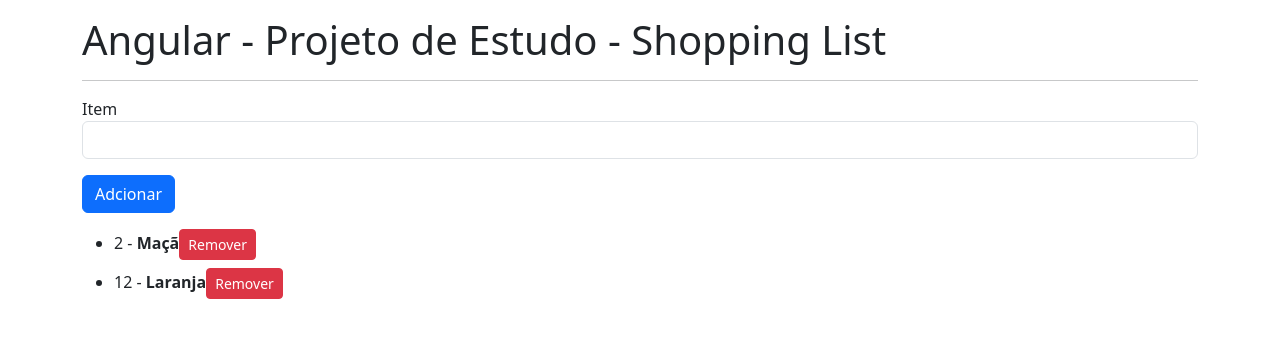
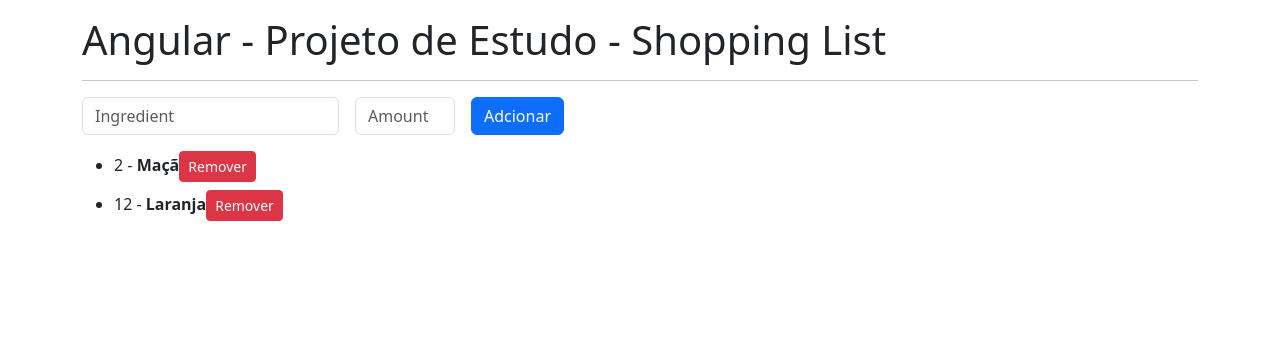
Before and after one commit to DemitriusLeandroCosta/angular-ngrx, an Angular app in the folder ngrx-shopping-list/: page / in a window 1280 px wide. Shown: the top 338 px of the page. Built offline with nearby package versions, Linux system fonts and the light colour scheme.

Commit message:
Ajustes de layout

```diff
--- a/ngrx-shopping-list/src/app/add-ingredient/add-ingredient.component.html
+++ b/ngrx-shopping-list/src/app/add-ingredient/add-ingredient.component.html
@@ -1,7 +1,10 @@
-<form class="row row-cols-auto g-3 align-itens-center">
-  <div class="col-12">
-    <label class="visually-hiden" for="item">Item</label>
-    <input type="text" class="form-control" id="item">
+<form class="row row-cols-lg-auto g-3 align-itens-center">
+  <div class="col-6">
+    <input type="text" class="form-control" id="name" placeholder="Ingredient">
+  </div>
+
+  <div class="col-6">
+    <input type="text" size="3" class="form-control" id="amount" placeholder="Amount">
   </div>
 
   <div class="col-12">
```
